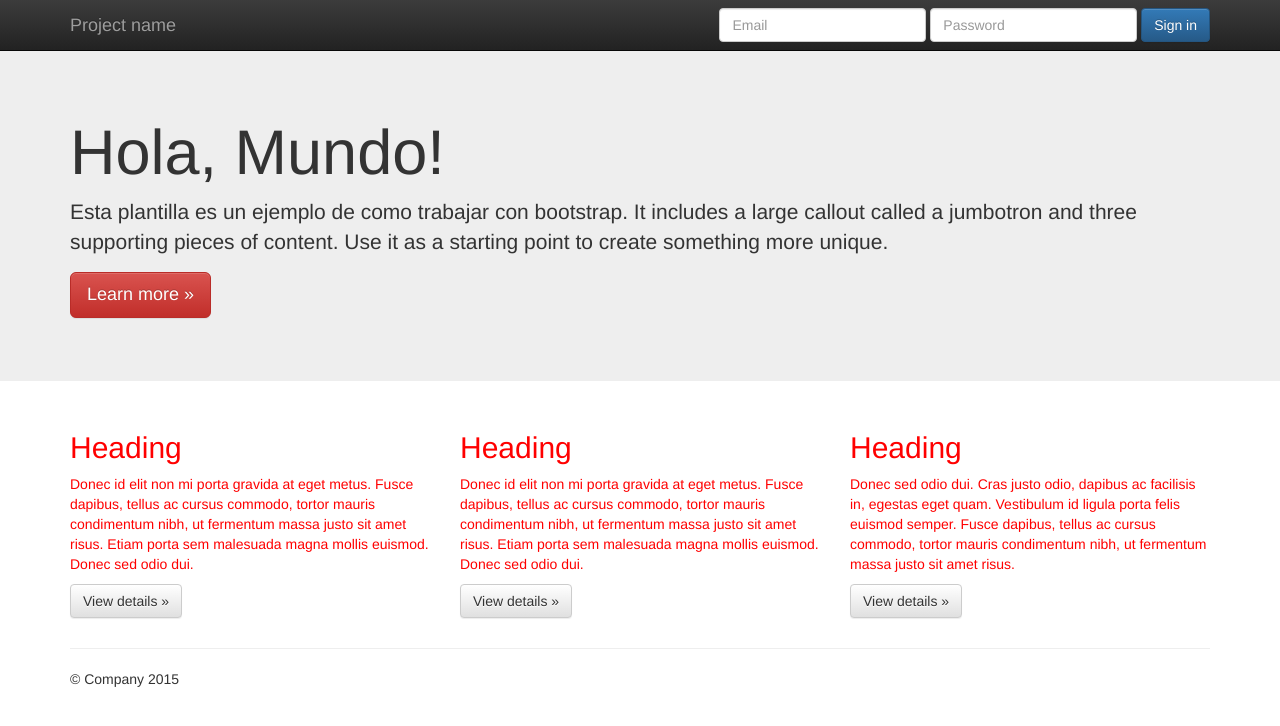
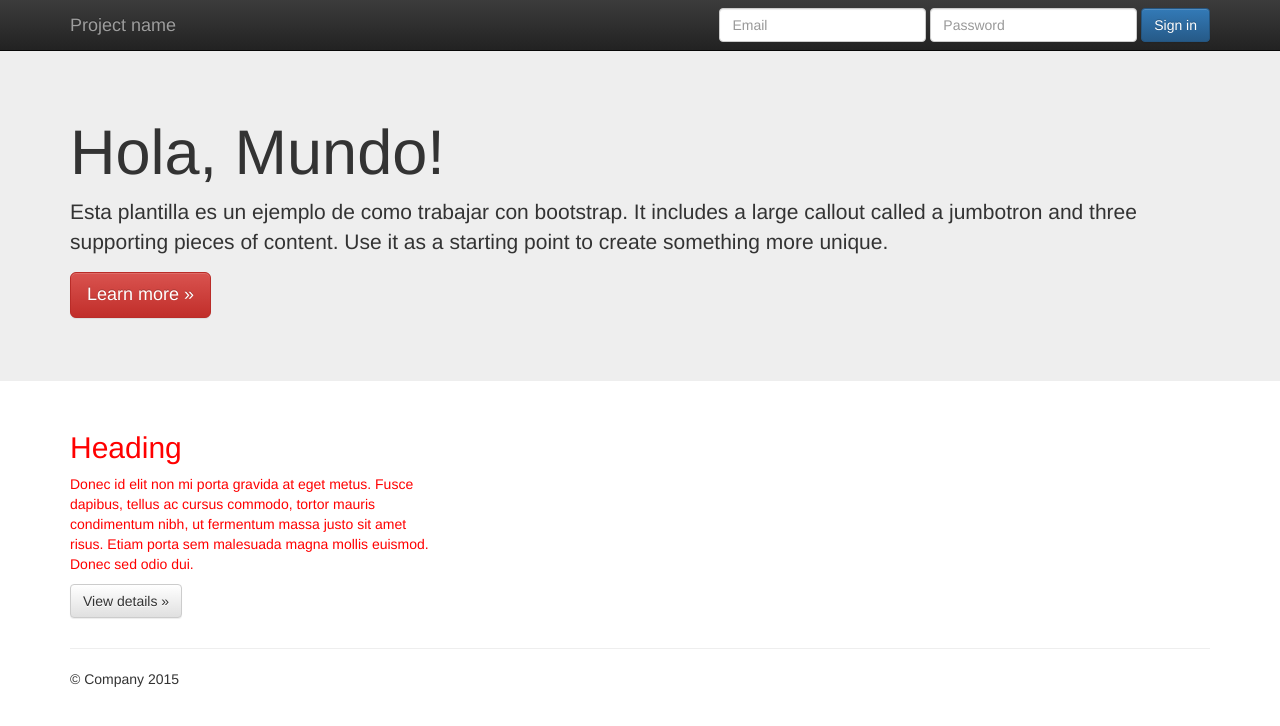
Before and after one commit to fjimenezg/prueba, a plain HTML site: page index.html in a window 1280 px wide. Drawn offline with nearby package versions, Linux system fonts and the light colour scheme.

Commit message:
se eliminan dos columnas

```diff
--- a/index.html
+++ b/index.html
@@ -69,16 +69,7 @@
           <p>Donec id elit non mi porta gravida at eget metus. Fusce dapibus, tellus ac cursus commodo, tortor mauris condimentum nibh, ut fermentum massa justo sit amet risus. Etiam porta sem malesuada magna mollis euismod. Donec sed odio dui. </p>
           <p><a class="btn btn-default" href="#" role="button">View details &raquo;</a></p>
         </div>
-        <div class="col-md-4">
-          <h2>Heading</h2>
-          <p>Donec id elit non mi porta gravida at eget metus. Fusce dapibus, tellus ac cursus commodo, tortor mauris condimentum nibh, ut fermentum massa justo sit amet risus. Etiam porta sem malesuada magna mollis euismod. Donec sed odio dui. </p>
-          <p><a class="btn btn-default" href="#" role="button">View details &raquo;</a></p>
-       </div>
-        <div class="col-md-4">
-          <h2>Heading</h2>
-          <p>Donec sed odio dui. Cras justo odio, dapibus ac facilisis in, egestas eget quam. Vestibulum id ligula porta felis euismod semper. Fusce dapibus, tellus ac cursus commodo, tortor mauris condimentum nibh, ut fermentum massa justo sit amet risus.</p>
-          <p><a class="btn btn-default" href="#" role="button">View details &raquo;</a></p>
-        </div>
+
       </div>
 
       <hr>
```
